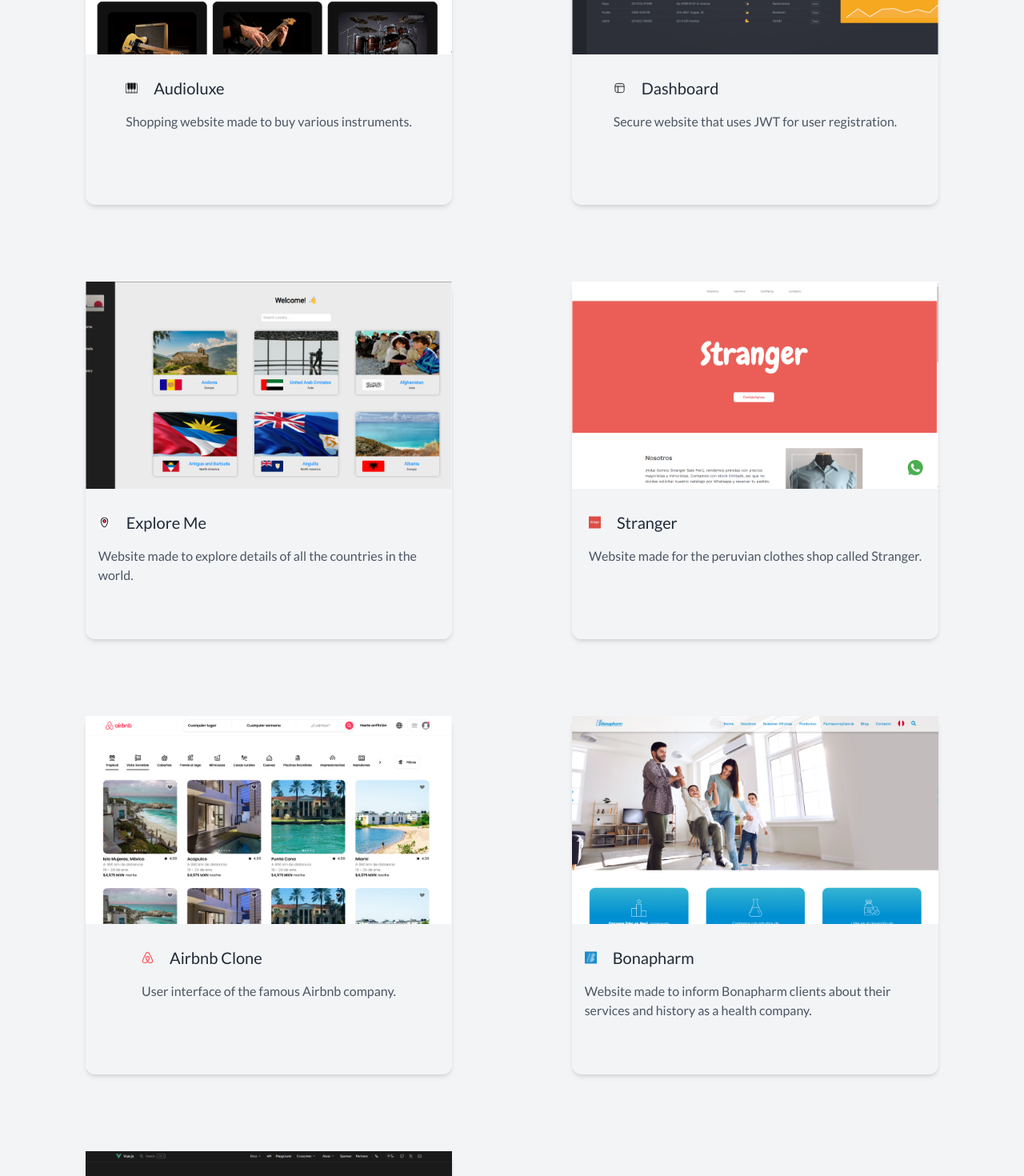
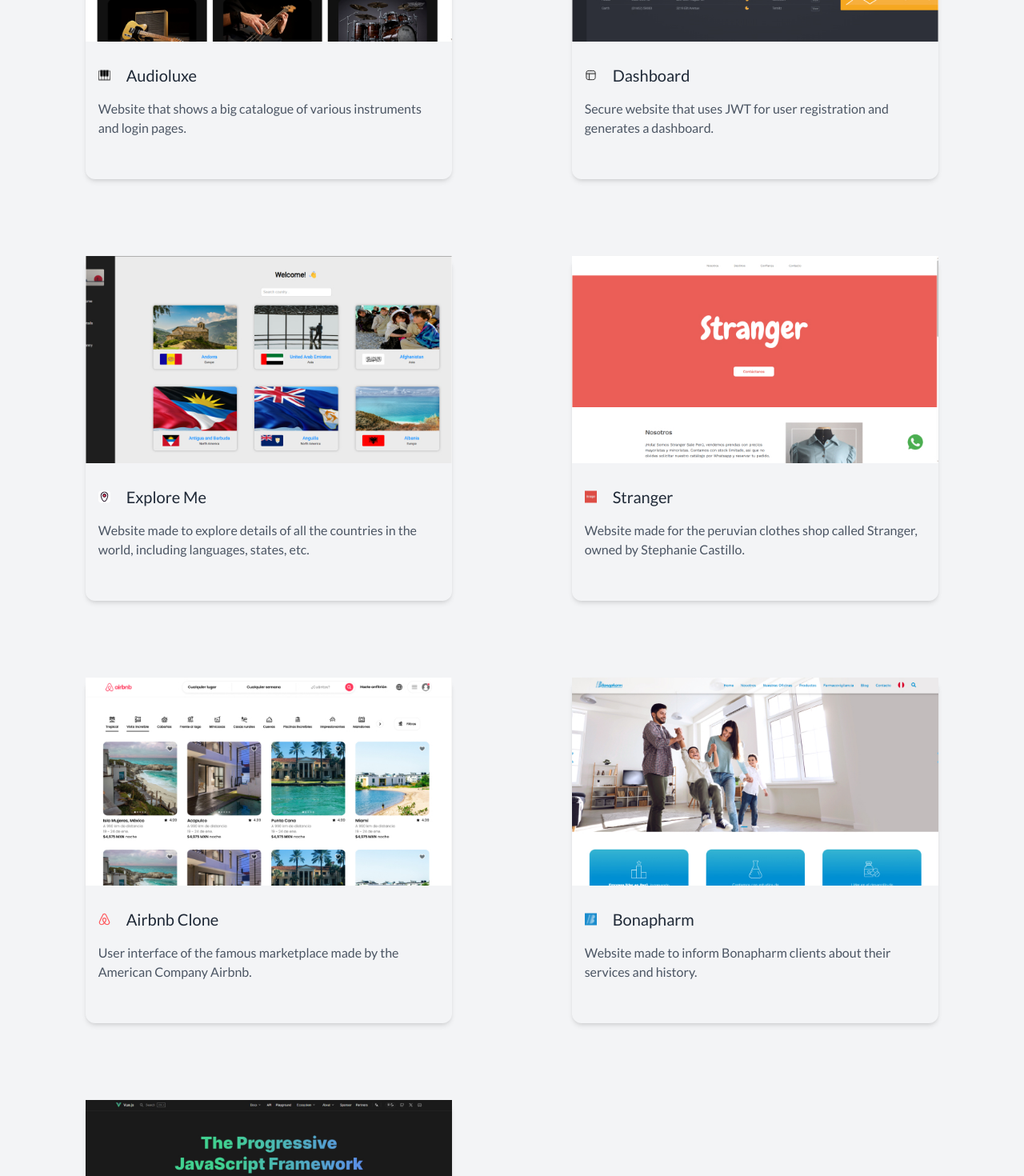
Before and after one commit to dannycastilloo/portfolio, a React (Vite) app: page /projects in a window 1280 px wide. Shown: the part 1160-2630 px from the top of the page at 80% size. Built offline with nearby package versions, Linux system fonts and the light colour scheme; the HTML template or start-up script is replaced by a standard one.

Commit message:
update details

```diff
--- a/src/components/ProjectCard.jsx
+++ b/src/components/ProjectCard.jsx
@@ -10,7 +10,7 @@
                     <span className="text-xl font-medium text-neutral800">{title}</span>
                 </div>
 
-                <p className="text-neutral600 h-20 md:h-24">{description}</p>
+                <p className="text-neutral600 h-20">{description}</p>
 
             </div>
         </div>
--- a/src/data/projects.js
+++ b/src/data/projects.js
@@ -21,17 +21,17 @@
     },
     {
         title: 'Audioluxe',
-        description: 'Shopping website made to buy various instruments.',
+        description: 'Website that shows a big catalogue of various instruments and login pages.',
         poster: './projects/audioluxe.jpg',
         logo: './logos/audioluxe.svg',
-        type: 'Ecommerce',
+        type: 'Landing',
         screenshots: ['./projects/audioluxe.jpg'],
         technologies: ['./technologies/html.png', './technologies/css.png', './technologies/bootstrap.png', './technologies/figma.png'],
         url: 'https://audioluxe.vercel.app/',
     },
     {
         title: 'Dashboard',
-        description: 'Secure website that uses JWT for user registration.',
+        description: 'Secure website that uses JWT for user registration and generates a dashboard.',
         poster: './projects/dashboard.jpg',
         logo: './logos/dashboard.svg',
         type: 'Data',
@@ -41,7 +41,7 @@
     },
     {
         title: 'Explore Me',
-        description: 'Website made to explore details of all the countries in the world.',
+        description: 'Website made to explore details of all the countries in the world, including languages, states, etc.',
         poster: './projects/exploreme.jpg',
         logo: './logos/exploreme.svg',
         type: 'Entertainment',
@@ -51,7 +51,7 @@
     },
     {
         title: 'Stranger',
-        description: 'Website made for the peruvian clothes shop called Stranger.',
+        description: 'Website made for the peruvian clothes shop called Stranger, owned by Stephanie Castillo.',
         poster: './projects/stranger.jpg',
         logo: './logos/stranger.svg',
         type: 'Landing',
@@ -61,7 +61,7 @@
     },
     {
         title: 'Airbnb Clone',
-        description: 'User interface of the famous Airbnb company.',
+        description: 'User interface of the famous marketplace made by the American Company Airbnb.',
         poster: './projects/airbnb.jpg',
         logo: './logos/airbnb.svg',
         type: 'Clone',
@@ -71,7 +71,7 @@
     },
     {
         title: 'Bonapharm',
-        description: 'Website made to inform Bonapharm clients about their services and history as a health company.',
+        description: 'Website made to inform Bonapharm clients about their services and history.',
         poster: './projects/bonapharm.jpg',
         logo: './logos/bonapharm.svg',
         type: 'Landing',
@@ -81,7 +81,7 @@
     },
     {
         title: 'Vue Clone',
-        description: 'Home page of the famous vue.js official site.',
+        description: 'Home page interface of the famous framework Vue.js official website.',
         poster: './projects/vue.jpg',
         logo: './logos/vue.svg',
         type: 'Clone',
```
